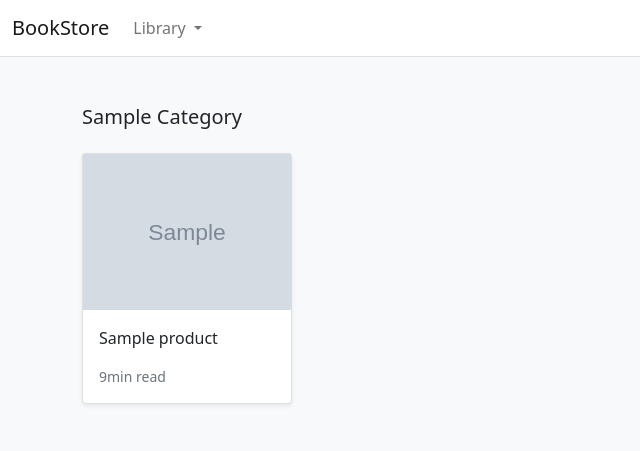
After one commit to maxymilin/ecommerance_django, a Django app: a page that uses templates/base.html in a window 1280 px wide. The commit adds this page. Shown: the top 451 px of the page, without its empty margins (0-640 px from the left). Run offline with Django 4.2, Linux system fonts and the light colour scheme; tables that the repository leaves empty hold one stand-in row (values such as "Sample post"); grey boxes marked "Sample" are stand-in pictures.

Commit message:
Create page for displaying only product one category. Created view, template and url. Added dynamic urls in to home page for dropdown categories menu.

```diff
--- a/store/models.py
+++ b/store/models.py
@@ -12,6 +12,9 @@ class Category(models.Model):
 
     class Meta:
         verbose_name_plural = "categories"
+
+    def get_absolute_url(self):
+        return reverse("store:category_list", args=[self.slug])
 
     def __str__(self):
         return self.name
--- a/store/urls.py
+++ b/store/urls.py
@@ -6,5 +6,6 @@ app_name = 'store'
 
 urlpatterns = [
     path('', views.all_products, name='all_products'),
-    path('item/<slug:slug>', views.product_detail, name='product_detail')
+    path('item/<slug:slug>', views.product_detail, name='product_detail'),
+    path('search/<slug:category_slug>', views.category_list, name="category_list")
 ]
--- a/store/views.py
+++ b/store/views.py
@@ -19,3 +19,13 @@ def all_products(request):
 def product_detail(request, slug):
     product = get_object_or_404(Product, slug=slug, in_stock=True)
     return render(request, "store/detail.html", {"product": product})
+
+
+def category_list(request, category_slug):
+    category = get_object_or_404(Category, slug=category_slug)
+    products = Product.objects.filter(category=category)
+    return render(
+        request,
+        "store/category.html",
+        {"category": category, "products": products}
+    )
--- a/templates/base.html
+++ b/templates/base.html
@@ -28,10 +28,10 @@
                                 Library
                             </a>
                             <ul class="dropdown-menu" aria-labelledby="navbarDropdown">
-                                <li><a class="dropdown-item" href="#">All</a></li>
+                                <li><a class="dropdown-item" href="{% url "store:all_products" %}">All</a></li>
                                 {% for c in categories %}
-                                <li>
-                                    <a class="dropdown-item" href="">{{ c.name|title }}</a>
+                                <li {% if category.slug == c.slug %}class="selected" {% endif %}>
+                                    <a class="dropdown-item" href="{{ c.get_absolute_url }}">{{ c.name|title }}</a>
                                 </li>
                                 {% endfor %}
                             </ul>
@@ -41,6 +41,6 @@
             </div>
         </nav>
     </header>
-    <div id="content">{% block content %}{% endblock content %}</div>
+    <div id="content">{% block content %} {% endblock %}</div>
 </body>
 </html>
--- /dev/null
+++ b/templates/store/category.html
@@ -0,0 +1,41 @@
+{% extends 'base.html' %}
+{% load static %}
+
+{% block title %}Home{% endblock title %}
+
+
+{% block content %}
+
+<main>
+
+    <div class="album py-5 bg-light">
+        <div class="container">
+
+            <div class="pb-3 h5">{{ category.name|title }}</div>
+            <div class="row row-cols-1 row-cols-sm-2 row-cols-md-5 g-3">
+
+                {% for product in products %}
+
+                <div class="col">
+                <div class="card shadow-sm">
+                    <img class="img-fluid" alt="Responsive image" src="{{ product.image.url }}">
+                    <div class="card-body">
+                    <p class="card-text">
+                        <a class="text-dark text-decoration-none" href="{{ product.get_absolute_url }}">{{ product.title }}</a>
+                    </p>
+                    <div class="d-flex justify-content-between align-items-center">
+                        <small class="text-muted">9min read</small>
+                    </div>
+                    </div>
+                </div>
+                </div>
+
+                {% endfor %}
+
+            </div>
+        </div>
+    </div>
+
+</main>
+
+{% endblock content %}
```
